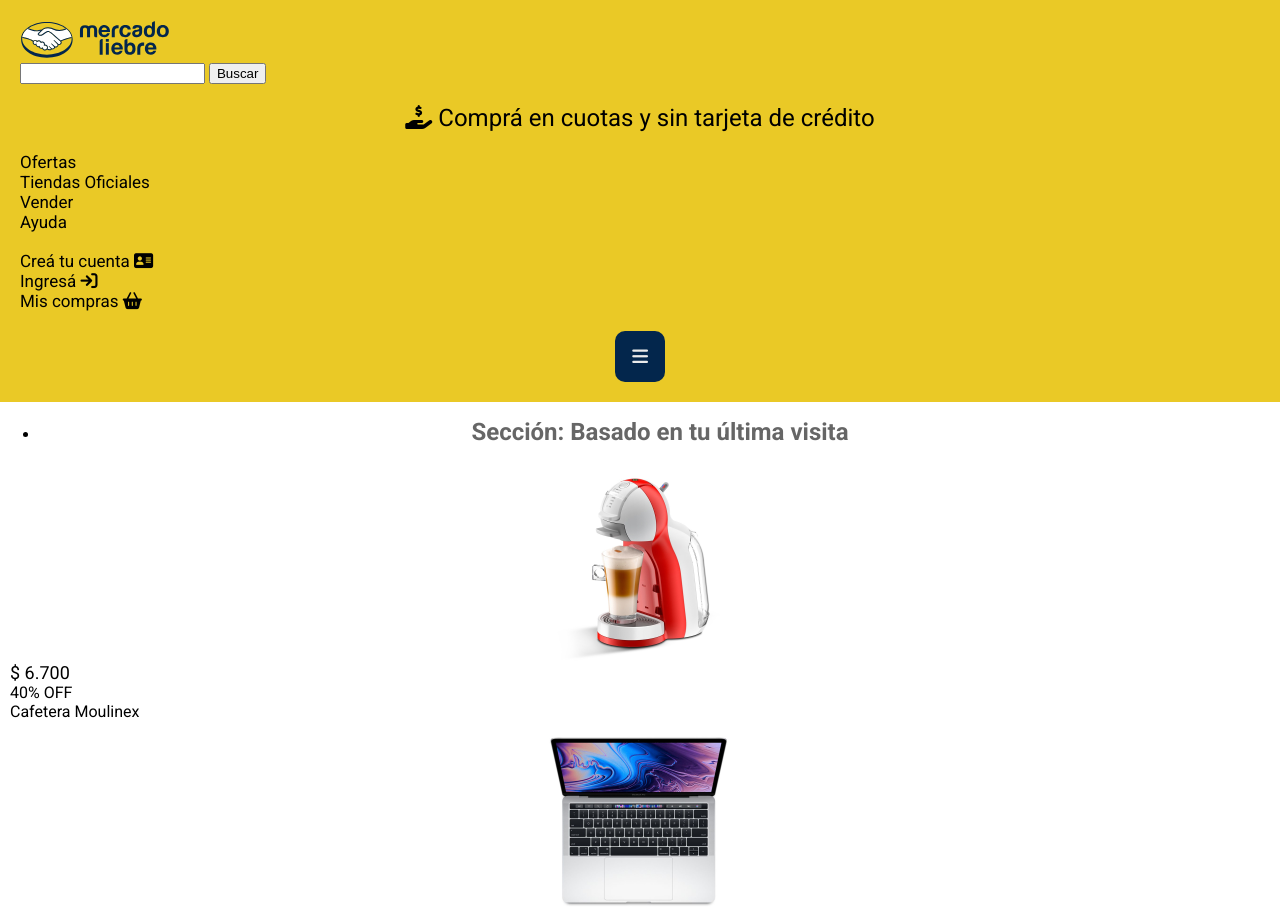
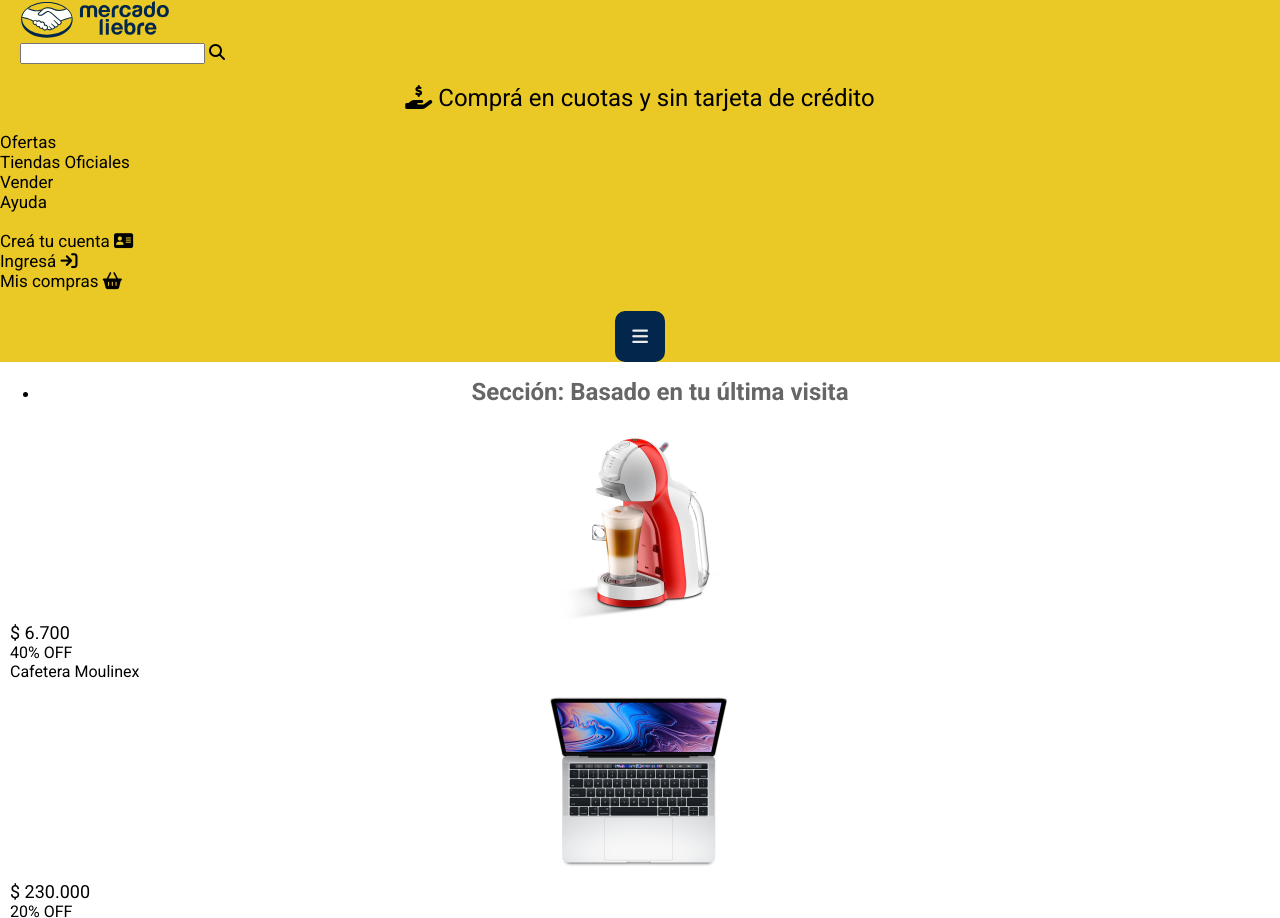
Before and after one commit to JuanLicciardi/mercadoliebre, a website: page views/index.html in a window 1280 px wide. Shown: the top 918 px of the page. Drawn offline with Linux system fonts and the light colour scheme; files that its build step writes are made by us from their sources; files whose address does not match are found by name.

Commit message:
Aplicando correcciones de Estilos

```diff
--- a/public/css/index.css
+++ b/public/css/index.css
@@ -2,17 +2,24 @@
 /*ESTILOS DEL HEADER*/
 .body_header{
     background-color: var(--ColorAmarillo);
-    padding: 20px;
+
 }
 
 .body_header--superior img {
+    margin-left: 20px;
     width: 150px;
 }
+
+.body_header--superior form {
+    margin-left: 20px;
+}
+
 
 .body_header--superior h2 {
     font-weight: 400;
     text-align: center;
 }
+
 
 .body_header_botton--burger{
     background-color: var(--ColorAzul) ;
@@ -75,10 +82,6 @@
     font-size: 16px;
 }
 
-
-
-
-
 .body_main--ofertas section {
     margin-top: 15px;
 }
@@ -129,9 +132,11 @@
 }
 
 .copyrigth {
+    font-size: .7rem;
     text-align: center;
 }
 
 footer ul li {
     list-style: none;
+    font-weight: normal;
 }
--- a/views/index.html
+++ b/views/index.html
@@ -16,8 +16,8 @@
             <img src="/images/logo-mercado-liebre.svg" alt="">
 
             <form action="">
-                <input type = "Ingrese producto" />
-                <button>Buscar </button>
+                <label><input type = "Ingrese producto" /> <i class="fa-solid fa-magnifying-glass"></i></label>
+
             </form>
 
             <h2>
```
